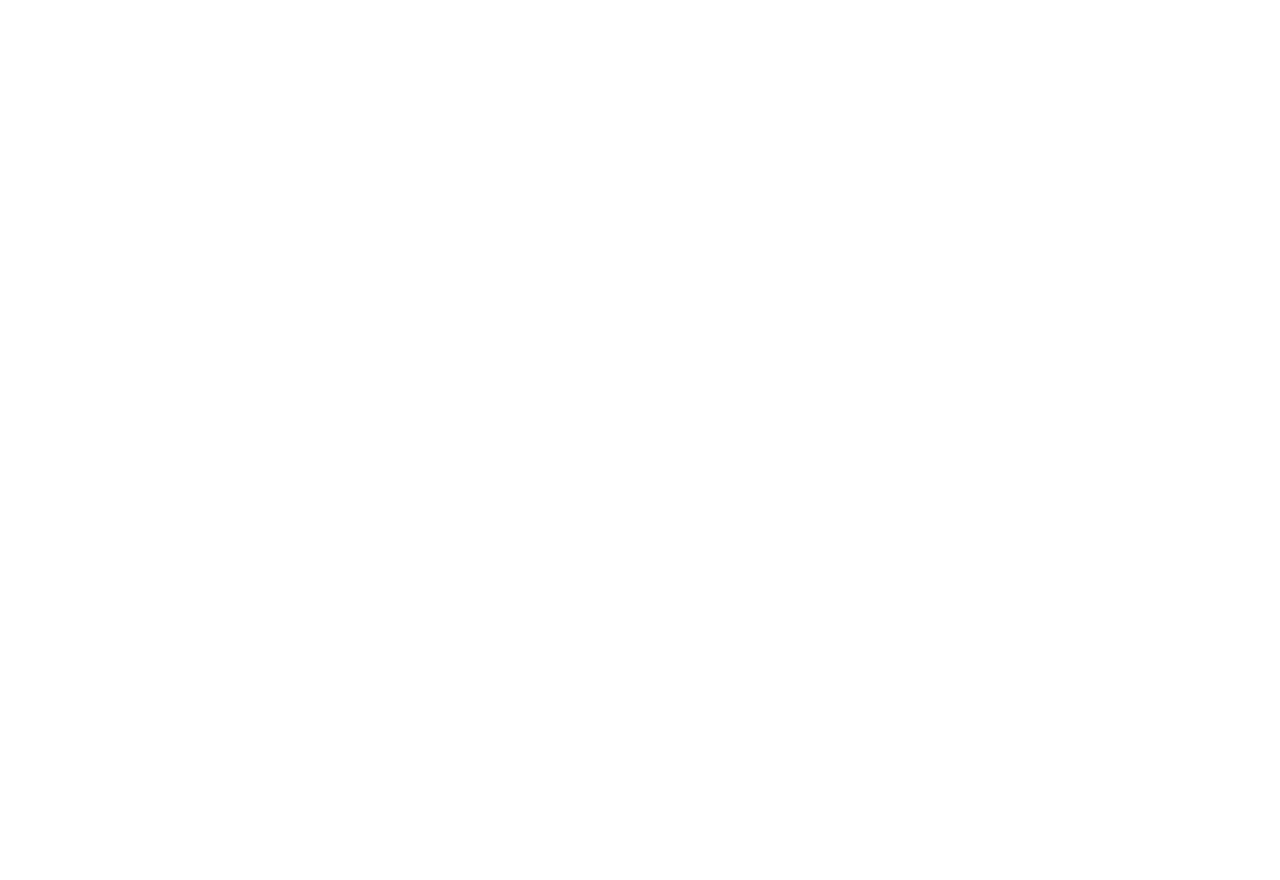
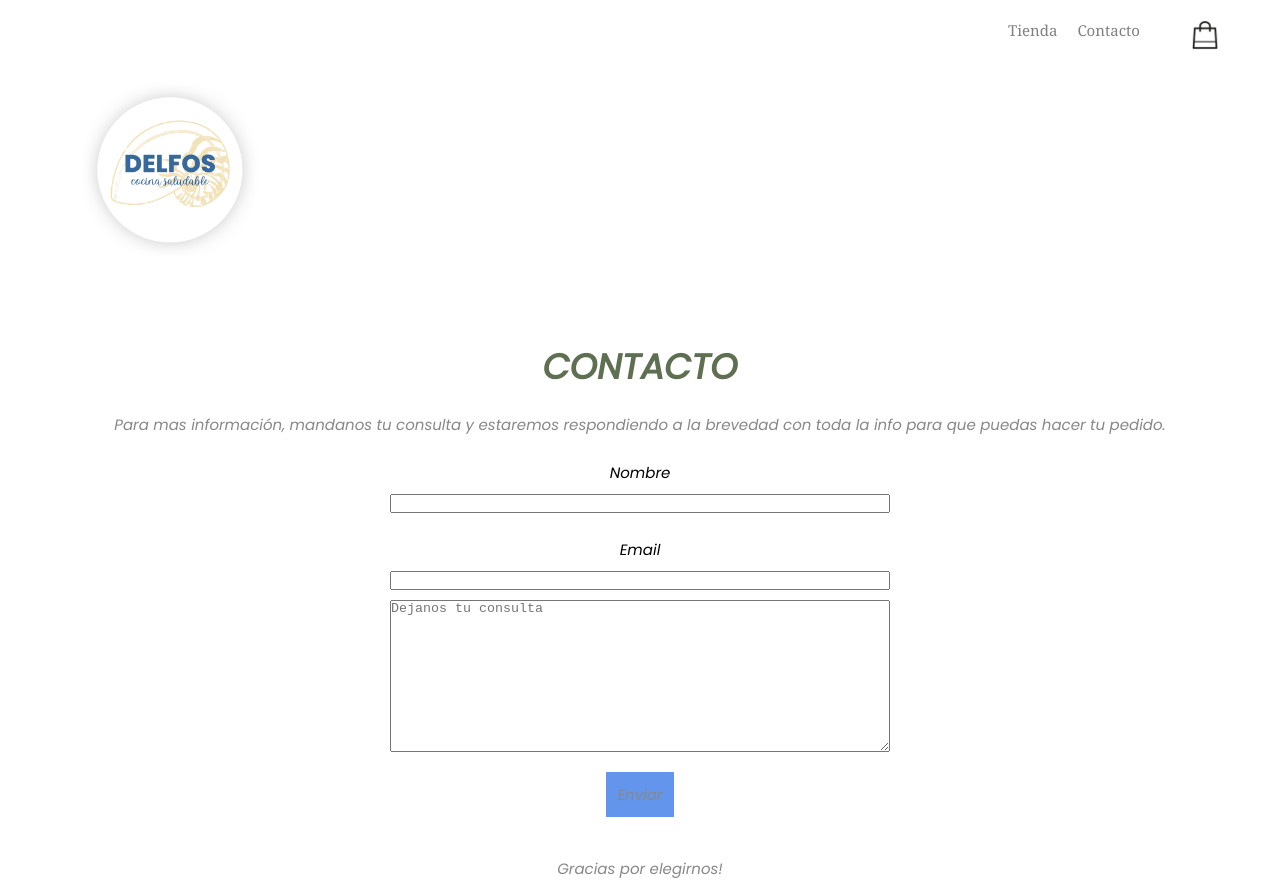
Before and after one commit to PaulaBelve/Proyecto_JavaScript, a plain HTML site: page Pages/contacto.html in a window 1280 px wide. Before the commit the page ends 800 px from the top, so only its background shows below. Drawn offline with Linux system fonts and the light colour scheme.

```diff
--- a/CSS/fontello.css
+++ /dev/null
@@ -1,59 +0,0 @@
-@font-face {
-  font-family: 'fontello';
-  src: url('../font/fontello.eot?51280642');
-  src: url('../font/fontello.eot?51280642#iefix') format('embedded-opentype'),
-       url('../font/fontello.woff2?51280642') format('woff2'),
-       url('../font/fontello.woff?51280642') format('woff'),
-       url('../font/fontello.ttf?51280642') format('truetype'),
-       url('../font/fontello.svg?51280642#fontello') format('svg');
-  font-weight: normal;
-  font-style: normal;
-}
-/* Chrome hack: SVG is rendered more smooth in Windozze. 100% magic, uncomment if you need it. */
-/* Note, that will break hinting! In other OS-es font will be not as sharp as it could be */
-/*
-@media screen and (-webkit-min-device-pixel-ratio:0) {
-  @font-face {
-    font-family: 'fontello';
-    src: url('../font/fontello.svg?51280642#fontello') format('svg');
-  }
-}
-*/
-[class^="icon-"]:before, [class*=" icon-"]:before {
-  font-family: "fontello";
-  font-style: normal;
-  font-weight: normal;
-  speak: never;
-
-  display: inline-block;
-  text-decoration: inherit;
-  width: 1em;
-  margin-right: .2em;
-  text-align: center;
-  /* opacity: .8; */
-
-  /* For safety - reset parent styles, that can break glyph codes*/
-  font-variant: normal;
-  text-transform: none;
-
-  /* fix buttons height, for twitter bootstrap */
-  line-height: 1em;
-
-  /* Animation center compensation - margins should be symmetric */
-  /* remove if not needed */
-  margin-left: .2em;
-
-  /* you can be more comfortable with increased icons size */
-  /* font-size: 120%; */
-
-  /* Font smoothing. That was taken from TWBS */
-  -webkit-font-smoothing: antialiased;
-  -moz-osx-font-smoothing: grayscale;
-
-  /* Uncomment for 3D effect */
-  /* text-shadow: 1px 1px 1px rgba(127, 127, 127, 0.3); */
-}
-
-.icon-borrar:before { content: '\e800'; } /* '' */
-.icon-menu:before { content: '\f0c9'; } /* '' */
-.icon-whatsapp:before { content: '\f232'; } /* '' */
--- a/CSS/style.css
+++ b/CSS/style.css
@@ -158,6 +158,8 @@ h1 {
 
 }
 
+/* ESTILOS LOADING */
+
 .estilosLoading {
 
   text-align: center;
@@ -167,6 +169,8 @@ h1 {
 
 
 }
+
+/* ESTILO BOTON DEL CARRITO */
 
 
 
@@ -196,14 +200,11 @@ h1 {
 
 }
 
-
-     .divBudines {
+    .divBudines {
 
 
     display: flex ;
     flex-direction: row;
-   /* justify-content:center ;
-    align-items: center ;*/
     gap: 2rem ;
     row-gap: 2rem;
 
@@ -232,9 +233,7 @@ h1 {
 
         }
 
-
-
-         .boxBudines__title {
+       .boxBudines__title {
 
             color: grey;
             text-align: center;
@@ -263,6 +262,8 @@ h1 {
 
         }
 
+        /* BOTON DESCRIPCION DE LOS PRODUCTOS */
+
         .btnDescripción {
 
           font-size: 1em;
@@ -274,6 +275,8 @@ h1 {
           cursor: pointer;
         }
 
+        /* BOTON BORRAR */
+
         .icon-borrar {
 
          text-align: center;
@@ -283,6 +286,8 @@ h1 {
           cursor: pointer;
 
         }
+
+        /* BOTON CARRITO DE LAS CARDS */
 
         .estilosBotonCarrito1 {
 
@@ -365,7 +370,6 @@ h1 {
           }
 
 
-
           /* Modal Footer */
 
           .modal-footer {
@@ -380,6 +384,8 @@ h1 {
             height: 5rem;
           }
 
+          /* BOTON FINALIZAR COMPRA MODAL */
+
           #botonFinalizarCompra {
 
 
@@ -391,12 +397,9 @@ h1 {
             margin-top: 5rem !important;
             border-radius: 10%;
             cursor: pointer;
+               }
 
-
-
-
-         }
-
+         /* PARRAFO TOTAL */
 
           #parrafoTotal {
 
@@ -405,22 +408,11 @@ h1 {
             color: #888;
             margin-top: 1rem;
             text-align: center;
+}
 
 
 
-          }
-
-          #parrafoEnvio {
-
-            font-family: Cambria, Cochin, Georgia, Times, 'Times New Roman', serif;
-            font-size: 1.6em;
-            color: #888;
-            margin-top: 1rem;
-            margin-bottom: 1rem;
-            text-align: center;
- }
-
-
+   /* ANIMACIONES DEL MODAL */
                /* Add Animation */
           @keyframes animatetop {
             from {
@@ -432,3 +424,68 @@ h1 {
               opacity: 1;
             }
           }
+
+          /* PAGINA CONTACTO */
+
+          /* FORMULARIO */
+
+
+.mb-3 {
+
+  display: flex;
+  flex-direction: column;
+  justify-content: center;
+  align-items: center;
+  margin-top: 2rem;
+}
+
+.form-label {
+
+  font-family: poppins;
+  margin-top: 0.5rem;
+  font-size: 1.5rem;
+}
+
+.form-control {
+
+  width: 50rem;
+  margin-top: 1rem;
+
+}
+
+.btn {
+
+  margin-top: 2rem;
+  color: #888;
+  background-color: cornflowerblue;
+  font-family: poppins;
+  font-size: 1.5rem;
+  border-radius: 1%;
+  border: solid 1px cornflowerblue ;
+  margin: 2rem;
+  padding: 1rem;
+
+
+
+}
+
+#parrafoProp {
+
+  text-align: center;
+  font-size: 1.5rem;
+  color: #888;
+  margin-top: 2rem;
+  font-family: poppins;
+
+}
+
+.gracias {
+
+  text-align: center;
+  font-size: 1.5rem;
+  color: #888;
+  margin-top: 2rem;
+  font-family: poppins;
+
+
+}
--- a/Pages/contacto.html
+++ b/Pages/contacto.html
@@ -4,9 +4,61 @@
     <meta charset="UTF-8">
     <meta http-equiv="X-UA-Compatible" content="IE=edge">
     <meta name="viewport" content="width=device-width, initial-scale=1.0">
+    <link rel="stylesheet" href="../CSS/style.css" />
     <title>Document</title>
 </head>
 <body>
 
+     <!-- HEADER - ICONO DEL CARRITO -->
+
+     <header class="divHeader">
+
+        <nav class="navHeader">
+
+          <img class="logo" src="../img/delfos sombra.png" alt="" />
+
+          <ul class="menuNav">
+            <li class="nav_item"><a href="../index.html" class="nav_link">Tienda</a></li>
+            <li class="nav_item"><a href="./contacto.html" class="nav_link">Contacto</a></li>
+            <li class="nav_item">
+              <a class="nav_link"><img src="../img/2703085_bag_cart_ecommerce_shop_icon.png" class="estilosBotonCarrito" id="botonCarrito" alt="" /></a>
+            </li>
+          </ul>
+        </nav>
+
+
+      </header>
+
+       <!-- MAIN -->
+
+    <main class="container">
+
+        <h1 class="budines" class="mt-5"> CONTACTO </h1>
+
+        <p id="parrafoProp">Para mas información, mandanos tu consulta y estaremos respondiendo a la brevedad con toda la info para que puedas hacer tu pedido.</p>
+
+        <div class="contacto">
+        <form class="containerContacto mt-4">
+            <div class="mb-3">
+                <label for="exampleInputName" class="form-label">Nombre</label>
+                <input type="Name" class="form-control" id="exampleInputName" aria-describedby="Nombre">
+
+                <div class="mb-3">
+                    <label for="exampleInputEmail1" class="form-label">Email</label>
+                    <input type="email" class="form-control" id="exampleInputEmail1">
+                </div>
+                <textarea placeholder="Dejanos tu consulta" class="form-control" id="exampleFormControlTextarea1" rows="10"></textarea>
+                <button type="submit" class="btn btn-secondary">Enviar</button>
+            </form>
+
+            <p class="gracias">Gracias por elegirnos!</p>
+            </div>
+
+
+
+    </main>
+
+    <!-- FIN DEL MAIN -->
+
 </body>
 </html>
```
Also changed, not shown: Pages/pagCarrito.html (deleted, +0 -12 lines), index.html (+6 -12 lines), index.js (+41 -31 lines), objetos.js (+0 -28 lines).
